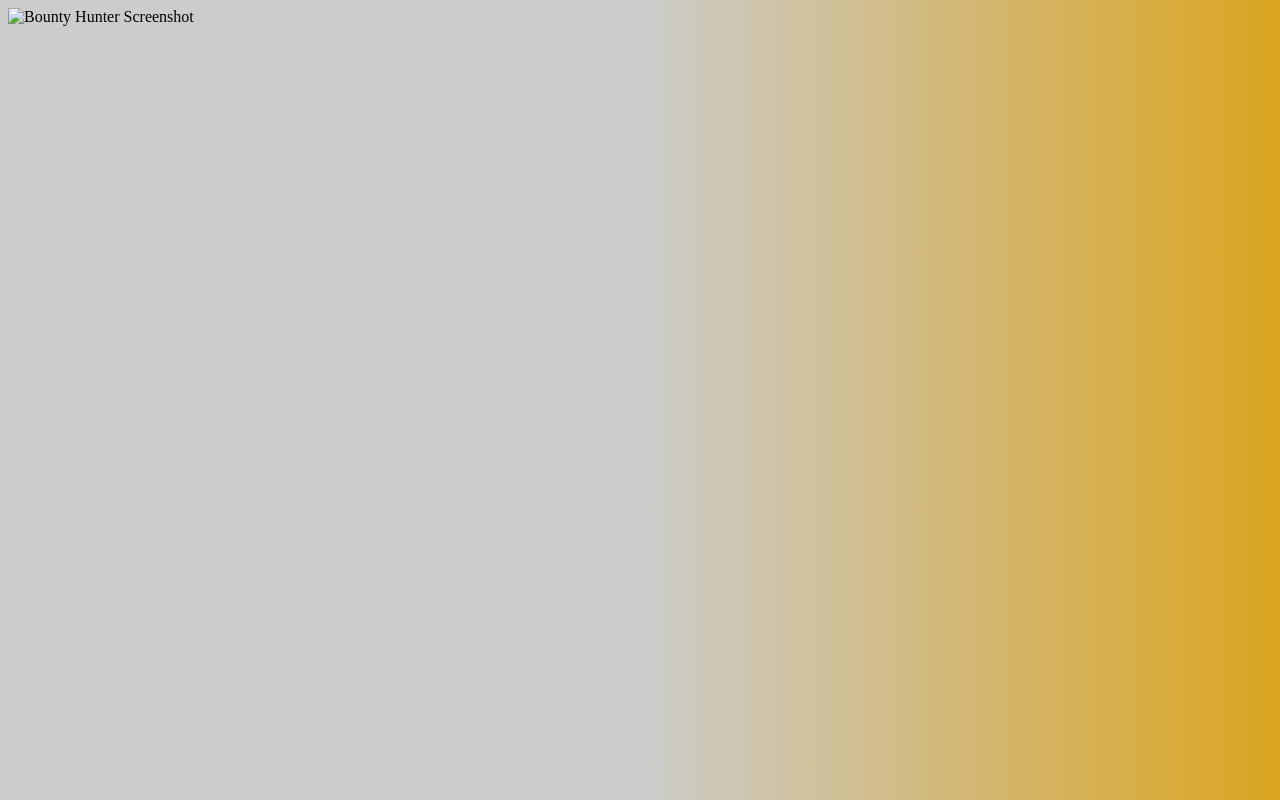
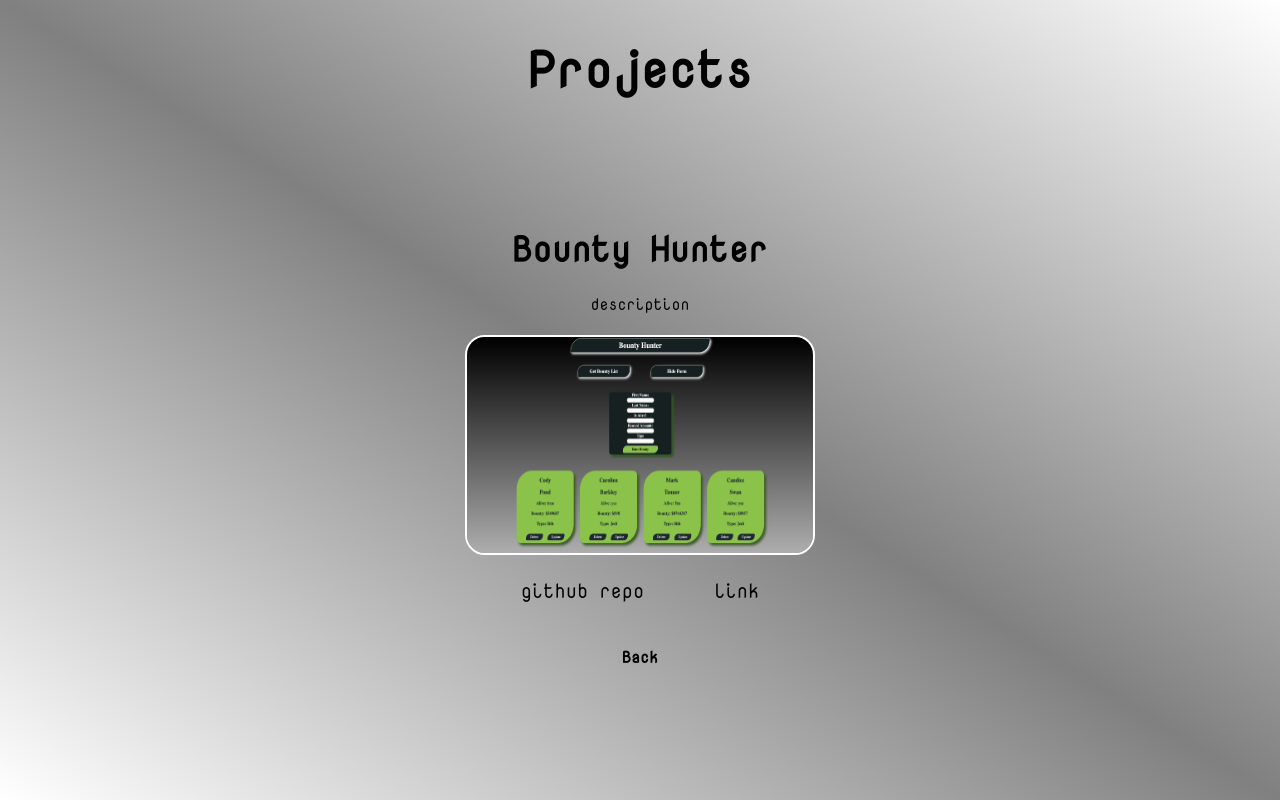
Before and after one commit to emma-barash/cube-portfolio, a plain HTML site: page projects.html in a window 1280 px wide. Drawn offline with Linux system fonts and the light colour scheme.

Commit message:
added a projects page

```diff
--- a/projects.html
+++ b/projects.html
@@ -6,12 +6,21 @@
     <link rel="shortcut icon" href="https://img.icons8.com/cotton/64/000000/octahedron.png"/>
     <title>Emma Barash Projects</title>
     <meta name="viewport" content="width=device-width, initial-scale=1">
-    <link rel="stylesheet" type="text/css" media="screen" href="styles.css">
+    <link rel="stylesheet" type="text/css" media="screen" href="./styles/projects.css">
 </head>
     <body>
         <div>
-            <img src="#" alt="Bounty Hunter Screenshot" />
+            <h1>Projects</h1>
+            <div class="imgContainer">
+                <h3>Bounty Hunter</h3>
+                <p>description</p>
+                <img src="./images/BountyHunter.png" alt="Bounty Hunter Screenshot" />
+            </div>
+            <div>
+                <button class="gbutton">github repo</button>
+                <button class="lbutton">link</button>
+            </div>
+            <h4><a href="./index.html">Back</a></h4>
         </div>
-
     </body>
 </html>
--- a/styles.css
+++ b/styles/index.css
@@ -10,7 +10,7 @@ html{
 }
 
 @font-face{
-    src: url('./NovaMono.ttf');
+    src: url('../NovaMono.ttf');
     font-family: Nova;
 }
 .icon-span{
--- /dev/null
+++ b/styles/projects.css
@@ -0,0 +1,93 @@
+*{
+    box-sizing: border-box;
+}
+
+@font-face{
+    src: url('../NovaMono.ttf');
+    font-family: Nova;
+}
+
+html{
+    background-image: linear-gradient(to top right, white, gray, white);
+    height: 100vh;
+}
+
+img{
+    width: 350px;
+    height: 220px;
+    margin: auto;
+    border-radius: 20px;
+    padding: 0;
+    border: 2px solid #FFFFFF;
+}
+
+p{
+    margin: auto;
+    font-family: Nova;
+    margin: 20px auto;
+}
+
+h3{
+    font-size: 35px;
+    font-family: Nova;
+    margin: auto;
+}
+
+h4{
+    font-family: Nova;
+}
+
+a{
+    text-decoration: none;
+    color: black;
+}
+h1{
+    font-family: Nova;
+    font-size: 50px;
+}
+
+div{
+    text-align: center;
+}
+.imgContainer{
+    display: flex;
+    flex-flow: column;
+    margin-top: 120px;
+}
+
+.gbutton{
+    display: inline-block;
+    background-color: transparent;
+    border: none;
+    margin: 20px auto;
+    font-family: Nova;
+    font-size: 20px;
+}
+
+.gbutton:focus{
+    outline: none;
+    cursor: pointer;
+}
+.gbutton:hover{
+    cursor: pointer;
+    color: #ccc;
+}
+
+.lbutton{
+    display: inline-block;
+    background-color: transparent;
+    border: none;
+    font-family: Nova;
+    font-size: 20px;
+    margin: 20px auto;
+    padding-left: 60px;
+}
+
+.lbutton:focus{
+    outline: none;
+}
+
+.lbutton:hover{
+    cursor: pointer;
+    color: #ccc;
+}
```
Also changed, not shown: index.html (+2 -2 lines), images/BountyHunter.png (added), images/hex.png (renamed from hex.png), whtieHex.png (deleted).
